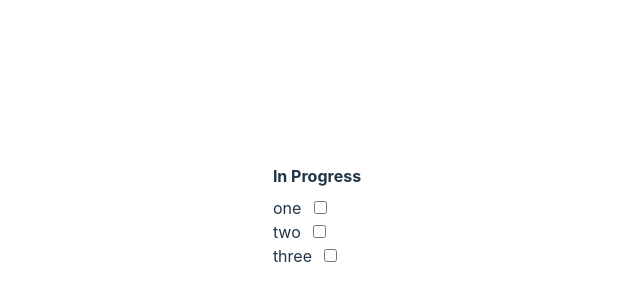
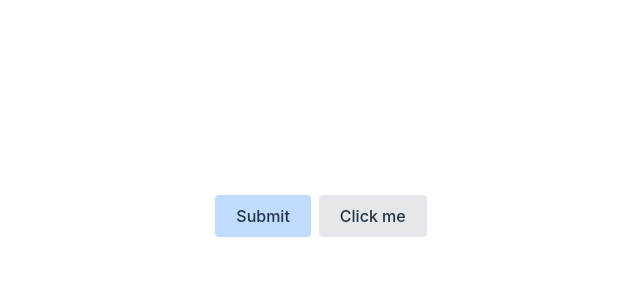
Before and after one commit to MohamedAhmed12/playaround-with-vue3, a Vue app: page / in a window 1280 px wide. Shown: the part 184-484 px from the top of the page, without its empty margins (323-963 px from the left). Built offline with nearby package versions, Linux system fonts and the light colour scheme.

Commit message:
5&6-components

```diff
--- a/src/App.vue
+++ b/src/App.vue
@@ -1,9 +1,16 @@
-<script setup>
-import ListConditionsComputed from "./components/ListConditionsComputed.vue";
+<script>
+import Button from "./components/Button.vue";
+
+export default {
+  components: {
+    Button,
+  },
+};
 </script>
 
 <template>
-  <ListConditionsComputed />
+  <Button>Submit</Button>
+  <Button type="secondary">Click me</Button>
 </template>
 
 <style scoped>
--- /dev/null
+++ b/src/components/Button.vue
@@ -0,0 +1,27 @@
+<script>
+export default {
+  data() {
+    return { processing: true };
+  },
+
+  props: {
+    type: {
+      type: String,
+      default: "primary",
+    },
+  },
+};
+</script>
+
+<template class="h-full grid place-items-center">
+  <button
+    :class="{
+        'border rounded ml-2 px-5 py-2 disabled:cursor-not-allowed': true,
+        'bg-blue-200 hover:bg-blue-400': type==='primary',
+        'bg-gray-200 hover:bg-gray-400': type==='secondary',
+        }"
+    :disabled="processing"
+  >
+    <slot />
+  </button>
+</template>
```
